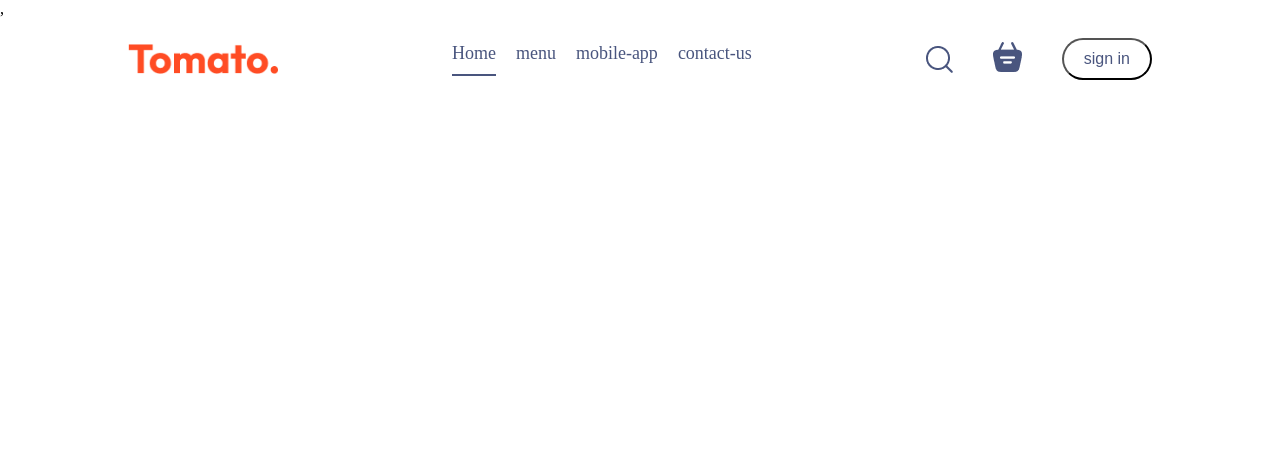
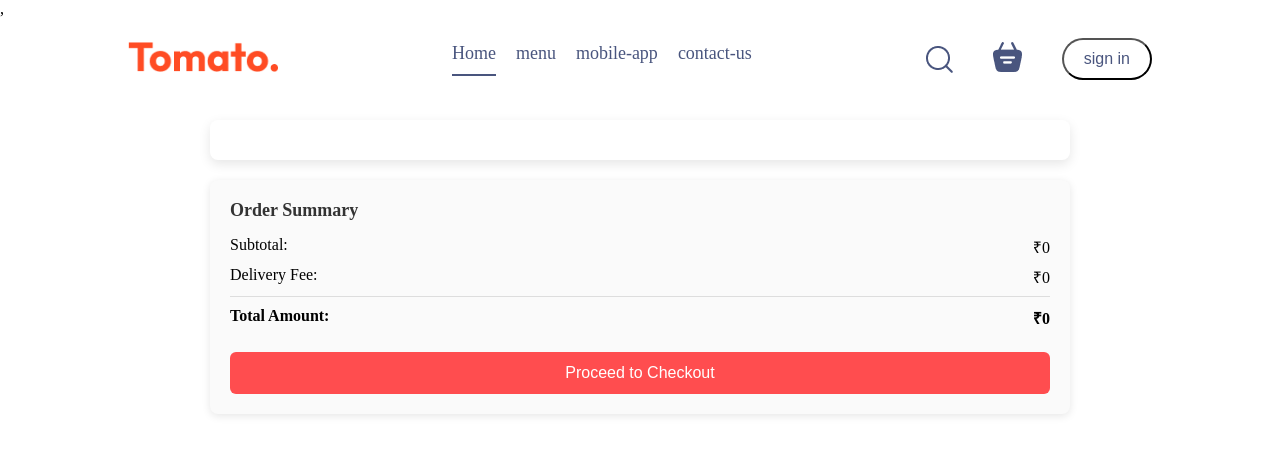
Before and after one commit to Imadityarai/food_delievery, a React (Vite) app in the folder frontend/: page /cart in a window 1280 px wide. Shown: the top 454 px of the page. Built offline with nearby package versions, Linux system fonts and the light colour scheme.

Commit message:
cart page coded

```diff
--- a/frontend/src/components/Navbar/Navbar.jsx
+++ b/frontend/src/components/Navbar/Navbar.jsx
@@ -8,7 +8,7 @@ const Navbar = ({setShowLoginPop}) => {
 let [menu,setMenu]=useState("home")
   return (
     <div className='navbar'>
-      <img src={assets.logo} alt="" className='logo'/>
+     <Link to="/"> <img src={assets.logo} alt="" className='logo'/></Link>
       <ul className="navbar-menu">
         <Link to="/" onClick={()=>setMenu("home")} className={menu==="home"?"active":""}>Home</Link>
         <a href="#explore-menu" onClick={()=>setMenu("menu")} className={menu==="menu"?"active":""}>menu</a>
@@ -18,7 +18,7 @@ let [menu,setMenu]=useState("home")
       <div className="navbar-right">
         <img src={assets.search_icon} alt="" />
           <div className="navbar-search-icon">
-            <img src={assets.basket_icon} alt="" />
+         <Link to="/cart">   <img src={assets.basket_icon} alt="" /></Link>
             <div className="dot"></div>
           </div>
           <button onClick={()=> setShowLoginPop(true)}>sign in</button>
--- a/frontend/src/pages/cart/Cart.css
+++ b/frontend/src/pages/cart/Cart.css
@@ -0,0 +1,130 @@
+.cart {
+  padding: 20px;
+  max-width: 900px;
+  margin: 0 auto;
+}
+
+.cart-items {
+  background: #fff;
+  border-radius: 8px;
+  box-shadow: 0 4px 12px rgba(0,0,0,0.1);
+  padding: 20px;
+}
+
+.cart-item {
+  display: flex;
+  align-items: center;
+  justify-content: space-between;
+  gap: 15px;
+  padding: 12px 0;
+  border-bottom: 1px solid #eee;
+}
+
+.cart-item-image {
+  width: 70px;
+  height: 70px;
+  object-fit: cover;
+  border-radius: 6px;
+}
+
+.cart-item-details {
+  flex: 1;
+  display: flex;
+  flex-direction: column;
+  gap: 4px;
+}
+
+.cart-item-name {
+  font-weight: 600;
+  color: #333;
+}
+
+.cart-item-quantity,
+.cart-item-price,
+.cart-item-total {
+  font-size: 14px;
+  color: #555;
+}
+
+.cart-item-remove {
+  width: 24px;
+  height: 24px;
+  cursor: pointer;
+  transition: transform 0.2s ease;
+}
+
+.cart-item-remove:hover {
+  transform: scale(1.2);
+}
+
+/* Cart Summary */
+.cart-summary {
+  margin-top: 20px;
+  padding: 20px;
+  background: #fafafa;
+  border-radius: 8px;
+  box-shadow: 0 2px 8px rgba(0,0,0,0.1);
+}
+
+.cart-summary h3 {
+  margin-bottom: 15px;
+  font-size: 18px;
+  font-weight: 600;
+  color: #333;
+}
+
+.summary-row {
+  display: flex;
+  justify-content: space-between;
+  margin: 8px 0;
+  font-size: 16px;
+}
+
+.summary-row.total {
+  font-weight: 700;
+  border-top: 1px solid #ddd;
+  padding-top: 10px;
+}
+
+.checkout-btn {
+  width: 100%;
+  margin-top: 15px;
+  padding: 12px;
+  background: #ff4d4f;
+  color: #fff;
+  border: none;
+  border-radius: 6px;
+  font-size: 16px;
+  cursor: pointer;
+  transition: background 0.3s ease;
+}
+
+.checkout-btn:hover {
+  background: #e04344;
+}
+
+/* 📱 Tablet */
+@media (max-width: 768px) {
+  .cart-item {
+    flex-direction: column;
+    align-items: flex-start;
+  }
+  .cart-item-image {
+    width: 100%;
+    max-width: 200px;
+  }
+  .cart-item-remove {
+    align-self: flex-end;
+  }
+}
+
+/* 📱 Mobile */
+@media (max-width: 480px) {
+  .cart-item-details {
+    font-size: 13px;
+  }
+  .checkout-btn {
+    font-size: 14px;
+    padding: 10px;
+  }
+}
--- a/frontend/src/pages/cart/Cart.jsx
+++ b/frontend/src/pages/cart/Cart.jsx
@@ -1,11 +1,65 @@
-import React from 'react'
-import './cart.css'
-function cart() {
+import React, { useContext } from 'react';
+import { assets } from '../../assets/frontend_assets/assets';
+import './cart.css';
+import { StoreContext } from '../../context/store_context';
+
+function Cart() {
+  const { cartItems, food_list, removefromCart } = useContext(StoreContext);
+
+  // Calculate subtotal
+  const subtotal = food_list.reduce((acc, item) => {
+    return acc + (cartItems[item._id] ? cartItems[item._id] * item.price : 0);
+  }, 0);
+
+  const deliveryFee = subtotal > 0 ? 50 : 0;
+  const totalAmount = subtotal + deliveryFee;
+
   return (
-    <div>
+    <div className="cart">
+      <div className="cart-items">
+        {food_list.map((item) => {
+          if (cartItems[item._id] > 0) {
+            return (
+              <div className="cart-item" key={item._id}>
+                <img src={item.image} alt={item.name} className="cart-item-image" />
+                <div className="cart-item-details">
+                  <p className="cart-item-name">{item.name}</p>
+                  <p className="cart-item-quantity">Qty: {cartItems[item._id]}</p>
+                  <p className="cart-item-price">Each: ₹{item.price}</p>
+                  <p className="cart-item-total">Total: ₹{cartItems[item._id] * item.price}</p>
+                </div>
+                <img
+                  src={assets.remove_icon_red}
+                  onClick={() => removefromCart(item._id)}
+                  className="cart-item-remove"
+                  alt="Remove item"
+                />
+              </div>
+            );
+          }
+          return null;
+        })}
+      </div>
 
+      {/* Cart Summary */}
+      <div className="cart-summary">
+        <h3>Order Summary</h3>
+        <div className="summary-row">
+          <span>Subtotal:</span>
+          <span>₹{subtotal}</span>
+        </div>
+        <div className="summary-row">
+          <span>Delivery Fee:</span>
+          <span>₹{deliveryFee}</span>
+        </div>
+        <div className="summary-row total">
+          <span>Total Amount:</span>
+          <span>₹{totalAmount}</span>
+        </div>
+        <button className="checkout-btn">Proceed to Checkout</button>
+      </div>
     </div>
-  )
+  );
 }
 
-export default cart
+export default Cart;
```
